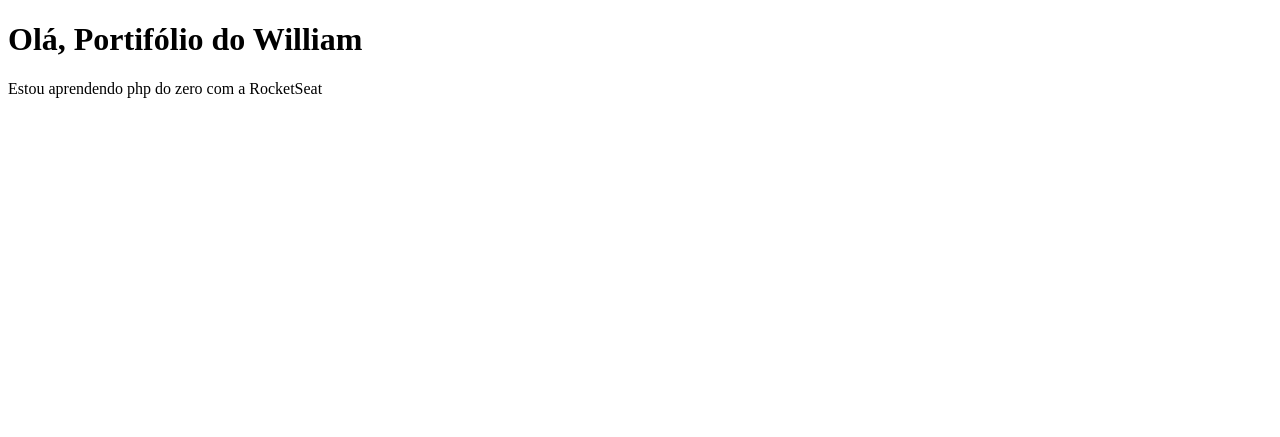
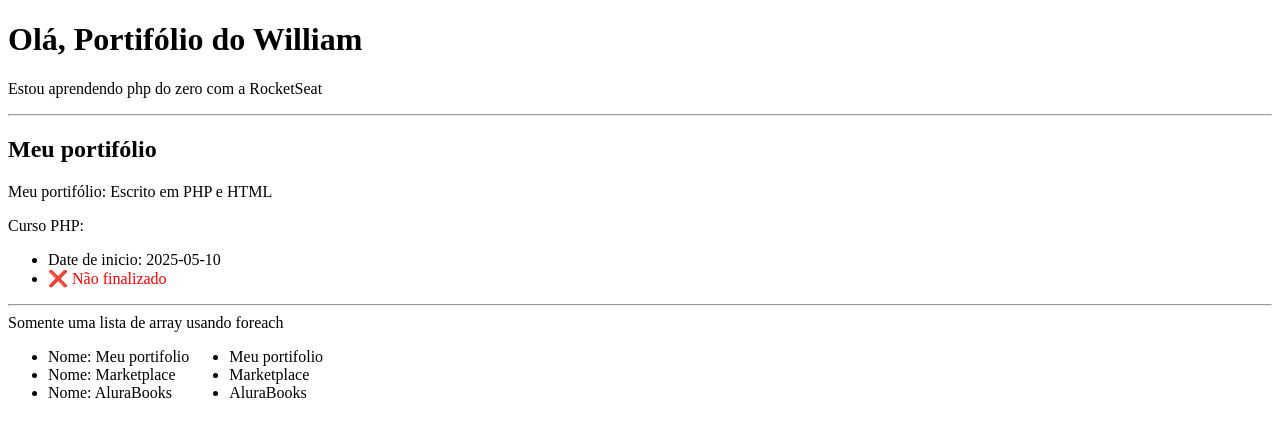
Before and after one commit to william-wv/learning-php-from-0-to-100-days, a PHP site: page / in a window 1280 px wide. Shown: the top 437 px of the page. Run offline with PHP 8.4, Linux system fonts and the light colour scheme.

Commit message:
listas, foreach, condicionais e booleanos

```diff
--- a/index.php
+++ b/index.php
@@ -15,12 +15,70 @@
   $lang = "php";
   $company = "RocketSeat";
   $paragraph = "Estou aprendendo " . $lang .  " do zero com a " . $company;
+
+  $projeto = "Meu portifólio";
+  $finalizado = false; // boolean = true or false/ 1 or 0
+  $dataDoProjeto = "2025-05-10";
+  $descricaoProjeto = "Meu portifólio: Escrito em PHP e HTML";
+
+  $projetos = [
+    "Meu portifolio",
+    "Marketplace",
+    "AluraBooks"
+  ];
+
+  $projetosComSegundArray = [
+    [
+      "primeiro" => "Meu portifolio",
+      "segundo" => "Marketplace",
+      "terceiro" => "AluraBooks"
+    ]
+  ];
+
   ?>
 
   <h1><?= $titulo ?></h1>
 
-  <p><?=$paragraph ?></p>
+  <p><?= $paragraph ?></p>
 
+  <hr />
+
+  <div>
+    <h2><?= $projeto ?></h2>
+    <p><?= $descricaoProjeto ?></p>
+    <div>
+      <div>Curso PHP:
+        <ul>
+          <li> Date de inicio: <?= $dataDoProjeto ?></li>
+          <li>
+            <?php if ($finalizado): ?> <span style="color: green;">✅ Finalizado </span>
+            <?php else: ?> <span style="color: red;">❌ Não finalizado</span>
+            <?php endif; ?>
+          </li>
+        </ul>
+      </div>
+      <hr />
+      <div>Somente uma lista de array usando foreach
+        <div style="display: flex;">
+          <ul>
+            <?php foreach ($projetos as $projetos) {
+              echo "<li>Nome: {$projetos}</li>";
+            }
+            ?>
+          </ul>
+          <ul>
+            <?php foreach ($projetosComSegundArray as $projetosComSegundArray) {
+              echo "<li>{$projetosComSegundArray['primeiro']}</li>";
+              echo "<li>{$projetosComSegundArray['segundo']}</li>";
+              echo "<li>{$projetosComSegundArray['terceiro']}</li>";
+            }
+            ?>
+          </ul>
+        </div>
+      </div>
+    </div>
+
+  </div>
 </body>
 
 </html>
```
Also changed, not shown: README.md.
